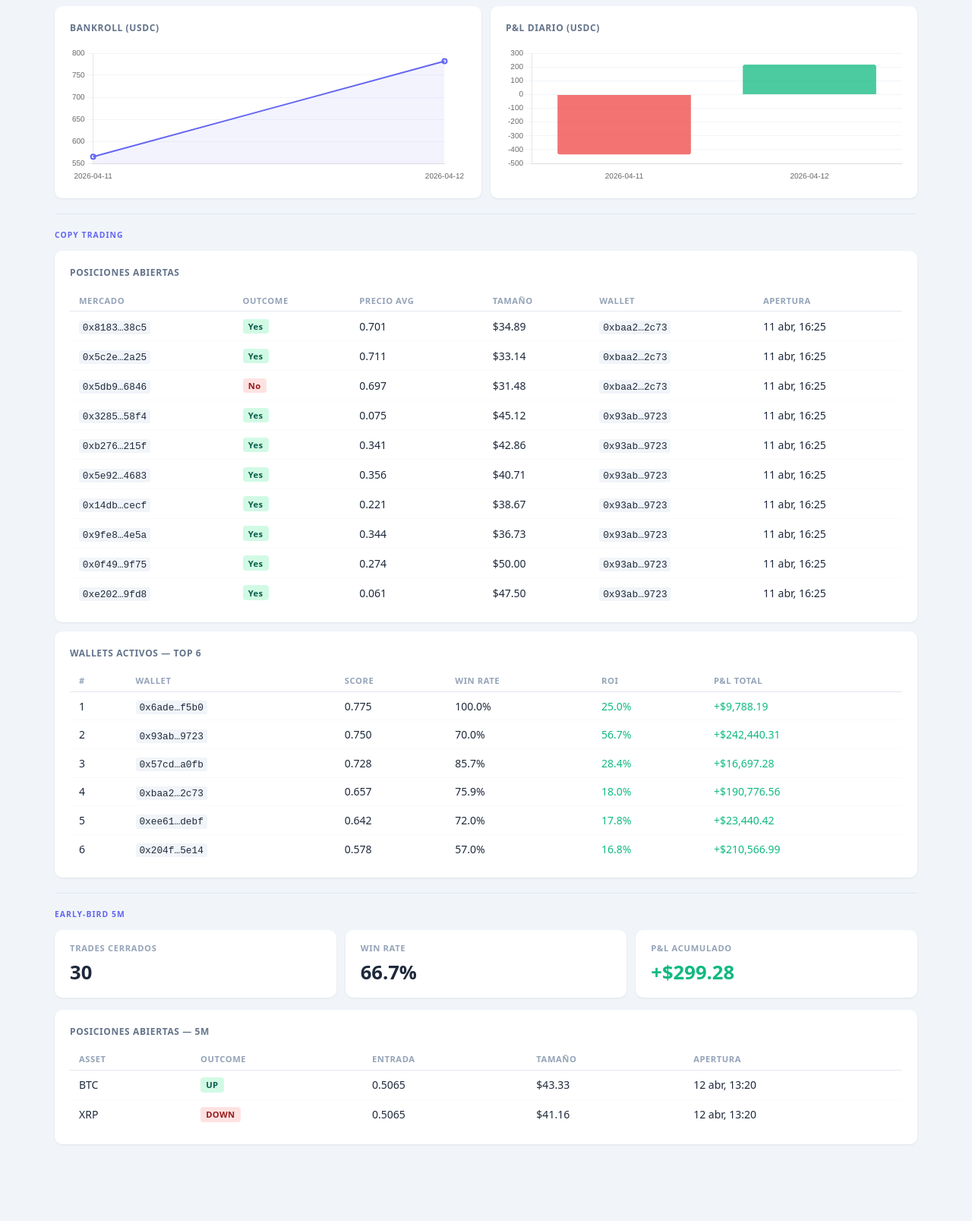
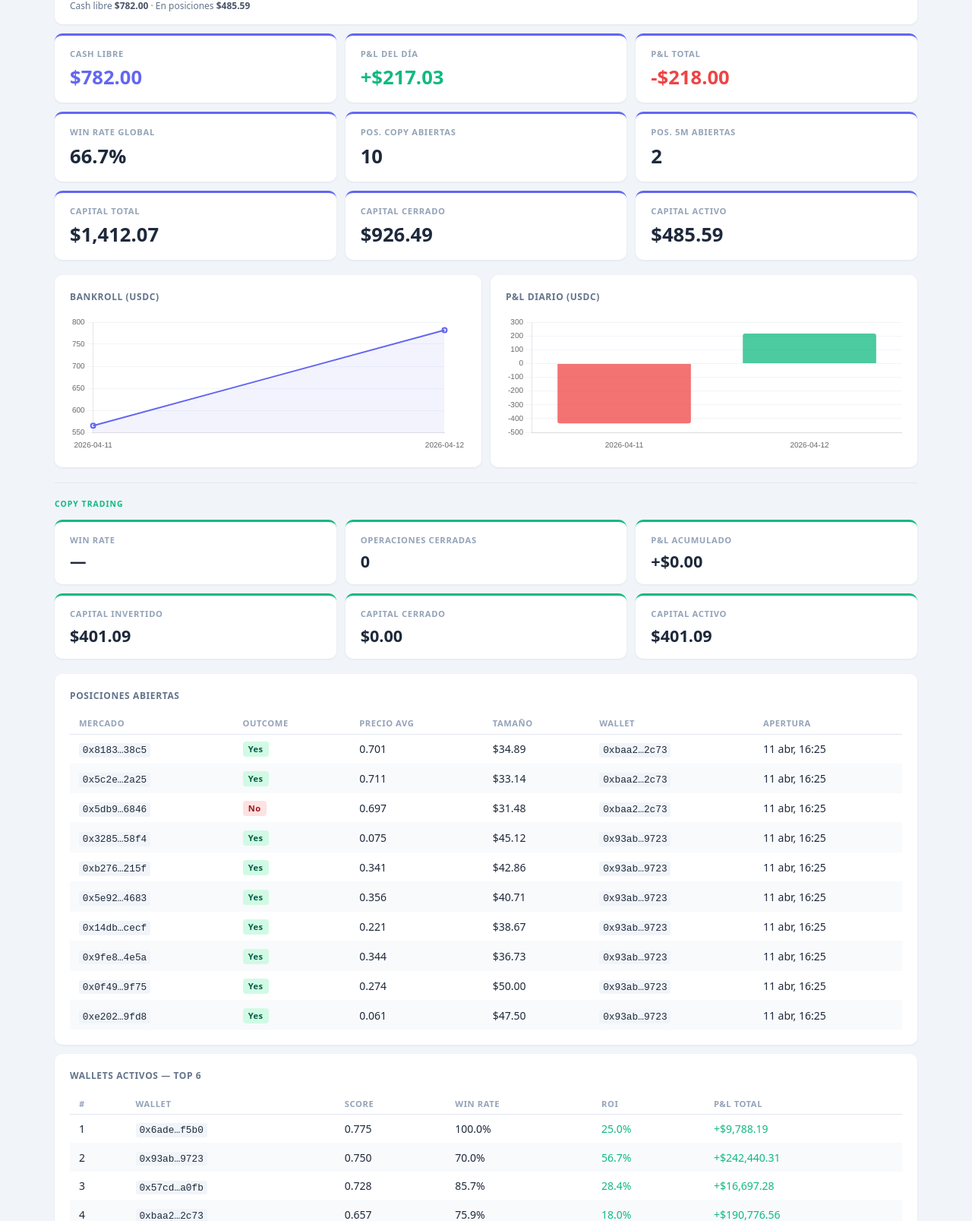
Before and after one commit to rvalero96/polymarket-copybot, a website: page docs/index.html in a window 1280 px wide. Shown: the part 174-1781 px from the top of the page at 76% size. Before the commit the page ends 1716 px from the top, so only its background shows below. Drawn offline with nearby package versions, Linux system fonts and the light colour scheme.

Commit message:
feat: redesign dashboard UI with section theming, portfolio value card, and descriptive labels
- Add hero "Valor del portfolio" card (cash + open positions) spanning full width
- Section colour theming via CSS custom properties: indigo (global), green (copy), amber (5m)
- Standardise all panels to a clean 3-column grid; remove span-2 hacks
- Both Copy Trading and Early-Bird 5m now share an identical 6-card layout
- Add pnl_total to copyStats SQL query
- Rename ambiguous cards: Bankroll→Cash libre, Win rate→Win rate global, Copy/5m positions→Pos. X abiertas, En curso→Capital activo, etc.
- Add table striped rows and hover highlight
- Win rate shows — instead of 0.0% when no trades exist

Co-Authored-By: Claude Sonnet 4.6 <noreply@anthropic.com>

```diff
--- a/docs/index.html
+++ b/docs/index.html
@@ -20,44 +20,64 @@
 
     main { max-width: 1200px; margin: 0 auto; padding: 1.5rem 2rem; }
 
+    /* ── Section theming via CSS custom properties ── */
+    .section { --accent: #6366f1; }
+    .section[data-type="copy"]   { --accent: #10b981; }
+    .section[data-type="btc5m"]  { --accent: #f59e0b; }
+
+    /* ── 3-column card grid ── */
     .cards {
       display: grid;
-      grid-template-columns: repeat(auto-fit, minmax(160px, 1fr));
+      grid-template-columns: repeat(3, 1fr);
       gap: .75rem;
       margin-bottom: 1.25rem;
     }
-    .card { background: white; border-radius: 10px; padding: 1rem 1.25rem; box-shadow: 0 1px 3px rgba(0,0,0,.07); }
+
+    .card {
+      background: white;
+      border-radius: 10px;
+      padding: 1rem 1.25rem;
+      box-shadow: 0 1px 3px rgba(0,0,0,.07);
+      border-top: 3px solid var(--accent, #e2e8f0);
+    }
     .label { font-size: .7rem; font-weight: 600; text-transform: uppercase; letter-spacing: .06em; color: #94a3b8; margin-bottom: .4rem; }
     .value { font-size: 1.6rem; font-weight: 700; color: #1e293b; }
-
+    .section:not([data-type="global"]) .value { font-size: 1.35rem; }
+    .value-accent { color: var(--accent); }
+    .card-wide { grid-column: 1 / -1; }
+    .card-hero-value { font-size: 2.4rem !important; }
+    .card-sub { font-size: .75rem; color: #64748b; margin-top: .4rem; }
+    .card-sub b { color: #475569; font-weight: 600; }
     .pos { color: #10b981; }
     .neg { color: #ef4444; }
 
+    /* ── Charts ── */
     .charts { display: grid; grid-template-columns: 1fr 1fr; gap: .75rem; margin-bottom: 1.25rem; }
     .chart-card { background: white; border-radius: 10px; padding: 1.25rem; box-shadow: 0 1px 3px rgba(0,0,0,.07); }
     .chart-card h2 { font-size: .75rem; font-weight: 600; text-transform: uppercase; letter-spacing: .05em; color: #64748b; margin-bottom: 1rem; }
     .chart-wrap { position: relative; height: 180px; }
 
+    /* ── Tables ── */
     .table-card { background: white; border-radius: 10px; padding: 1.25rem; box-shadow: 0 1px 3px rgba(0,0,0,.07); margin-bottom: .75rem; }
     .table-card h2 { font-size: .75rem; font-weight: 600; text-transform: uppercase; letter-spacing: .05em; color: #64748b; margin-bottom: .875rem; }
-
     table { width: 100%; border-collapse: collapse; }
     th { text-align: left; padding: .4rem .75rem; font-size: .7rem; text-transform: uppercase; letter-spacing: .05em; color: #94a3b8; border-bottom: 1px solid #e2e8f0; white-space: nowrap; }
     td { padding: .55rem .75rem; border-bottom: 1px solid #f8fafc; }
     tr:last-child td { border-bottom: none; }
+    tr:nth-child(even) td { background: #f8fafc; }
+    tr:hover td { background: #f1f5f9; }
     code { font-family: 'SF Mono', 'Fira Code', monospace; font-size: .8rem; background: #f1f5f9; padding: .1rem .3rem; border-radius: 3px; }
-
     .badge { display: inline-block; padding: .15rem .45rem; border-radius: 4px; font-size: .7rem; font-weight: 700; letter-spacing: .03em; }
     .badge-yes { background: #d1fae5; color: #065f46; }
     .badge-no  { background: #fee2e2; color: #991b1b; }
-
     .empty { color: #94a3b8; font-style: italic; padding: 1.5rem; text-align: center; }
     a { color: inherit; text-decoration: none; }
     a:hover code { background: #e2e8f0; }
 
+    /* ── Section dividers ── */
     .section-header {
       font-size: .65rem; font-weight: 700; text-transform: uppercase;
-      letter-spacing: .1em; color: #6366f1;
+      letter-spacing: .1em; color: var(--accent, #6366f1);
       border-top: 1px solid #e2e8f0; padding-top: 1.25rem;
       margin: 1.25rem 0 .875rem;
     }
@@ -65,25 +85,32 @@
     @media (max-width: 700px) {
       main { padding: 1rem; }
       .charts { grid-template-columns: 1fr; }
+      .cards { grid-template-columns: repeat(2, 1fr); }
     }
   </style>
 </head>
 <body>
   <header>
     <h1>Polymarket Copybot <span>paper trading</span></h1>
-    <div class="updated">Actualizado: 12 abr 2026, 15:46</div>
+    <div class="updated">Actualizado: 12 abr 2026, 17:08</div>
   </header>
 
   <main>
+    <div class="section" data-type="global">
     <div class="cards">
-
-    <div class="card">
-      <div class="label">Bankroll</div>
-      <div class="value ">$782.00</div>
+      <div class="card card-wide">
+        <div class="label">Valor del portfolio</div>
+        <div class="value value-accent card-hero-value">$1,267.59</div>
+        <div class="card-sub">Cash libre <b>$782.00</b> · En posiciones <b>$485.59</b></div>
       </div>
 
   <div class="card">
-      <div class="label">P&amp;L hoy</div>
+    <div class="label">Cash libre</div>
+    <div class="value value-accent">$782.00</div>
+  </div>
+
+  <div class="card">
+    <div class="label">P&amp;L del día</div>
     <div class="value pos">+$217.03</div>
   </div>
 
@@ -93,18 +120,34 @@
   </div>
 
   <div class="card">
-      <div class="label">Win rate</div>
-      <div class="value ">0.0%</div>
+    <div class="label">Win rate global</div>
+    <div class="value ">66.7%</div>
   </div>
 
   <div class="card">
-      <div class="label">Copy positions</div>
+    <div class="label">Pos. copy abiertas</div>
     <div class="value ">10</div>
   </div>
 
   <div class="card">
-      <div class="label">5m positions</div>
+    <div class="label">Pos. 5m abiertas</div>
     <div class="value ">2</div>
+  </div>
+
+  <div class="card">
+    <div class="label">Capital total</div>
+    <div class="value ">$1,412.07</div>
+  </div>
+
+  <div class="card">
+    <div class="label">Capital cerrado</div>
+    <div class="value ">$926.49</div>
+  </div>
+
+  <div class="card">
+    <div class="label">Capital activo</div>
+    <div class="value ">$485.59</div>
+  </div>
     </div>
   </div>
 
@@ -119,15 +162,47 @@
       </div>
     </div>
 
+    <div class="section" data-type="copy">
       <div class="section-header">Copy Trading</div>
+      <div class="cards">
 
+  <div class="card">
+    <div class="label">Win rate</div>
+    <div class="value ">—</div>
+  </div>
+
+  <div class="card">
+    <div class="label">Operaciones cerradas</div>
+    <div class="value ">0</div>
+  </div>
+
+  <div class="card">
+    <div class="label">P&amp;L acumulado</div>
+    <div class="value ">+$0.00</div>
+  </div>
+
+  <div class="card">
+    <div class="label">Capital invertido</div>
+    <div class="value ">$401.09</div>
+  </div>
+
+  <div class="card">
+    <div class="label">Capital cerrado</div>
+    <div class="value ">$0.00</div>
+  </div>
+
+  <div class="card">
+    <div class="label">Capital activo</div>
+    <div class="value ">$401.09</div>
+  </div>
+  </div>
       <div class="table-card">
         <h2>Posiciones abiertas</h2>
         <table>
     <thead><tr><th>Mercado</th><th>Outcome</th><th>Precio avg</th><th>Tamaño</th><th>Wallet</th><th>Apertura</th></tr></thead>
     <tbody>
     <tr>
-      <td><a href="https://polymarket.com/event/iran-x-israelus-conflict-ends-by" target="_blank" rel="noopener"><code>0x8183…38c5</code></a></td>
+      <td><code>0x8183…38c5</code></td>
       <td><span class="badge badge-yes">Yes</span></td>
       <td>0.701</td>
       <td>$34.89</td>
@@ -135,7 +210,7 @@
       <td>11 abr, 16:25</td>
     </tr>
     <tr>
-      <td><a href="https://polymarket.com/event/iran-x-israelus-conflict-ends-by" target="_blank" rel="noopener"><code>0x5c2e…2a25</code></a></td>
+      <td><code>0x5c2e…2a25</code></td>
       <td><span class="badge badge-yes">Yes</span></td>
       <td>0.711</td>
       <td>$33.14</td>
@@ -143,7 +218,7 @@
       <td>11 abr, 16:25</td>
     </tr>
     <tr>
-      <td><a href="https://polymarket.com/event/will-the-us-invade-iran-before-2027" target="_blank" rel="noopener"><code>0x5db9…6846</code></a></td>
+      <td><code>0x5db9…6846</code></td>
       <td><span class="badge badge-no">No</span></td>
       <td>0.697</td>
       <td>$31.48</td>
@@ -151,7 +226,7 @@
       <td>11 abr, 16:25</td>
     </tr>
     <tr>
-      <td><a href="https://polymarket.com/event/will-the-us-officially-declare-war-on-iran-by" target="_blank" rel="noopener"><code>0x3285…58f4</code></a></td>
+      <td><code>0x3285…58f4</code></td>
       <td><span class="badge badge-yes">Yes</span></td>
       <td>0.075</td>
       <td>$45.12</td>
@@ -159,7 +234,7 @@
       <td>11 abr, 16:25</td>
     </tr>
     <tr>
-      <td><a href="https://polymarket.com/event/bitcoin-vs-gold-vs-sp-500-in-2026" target="_blank" rel="noopener"><code>0xb276…215f</code></a></td>
+      <td><code>0xb276…215f</code></td>
       <td><span class="badge badge-yes">Yes</span></td>
       <td>0.341</td>
       <td>$42.86</td>
@@ -167,7 +242,7 @@
       <td>11 abr, 16:25</td>
     </tr>
     <tr>
-      <td><a href="https://polymarket.com/event/which-teams-will-make-the-nba-playoffs-138" target="_blank" rel="noopener"><code>0x5e92…4683</code></a></td>
+      <td><code>0x5e92…4683</code></td>
       <td><span class="badge badge-yes">Yes</span></td>
       <td>0.356</td>
       <td>$40.71</td>
@@ -175,7 +250,7 @@
       <td>11 abr, 16:25</td>
     </tr>
     <tr>
-      <td><a href="https://polymarket.com/event/nba-eastern-conference-champion-442" target="_blank" rel="noopener"><code>0x14db…cecf</code></a></td>
+      <td><code>0x14db…cecf</code></td>
       <td><span class="badge badge-yes">Yes</span></td>
       <td>0.221</td>
       <td>$38.67</td>
@@ -183,7 +258,7 @@
       <td>11 abr, 16:25</td>
     </tr>
     <tr>
-      <td><a href="https://polymarket.com/event/nba-rookie-of-the-year-873" target="_blank" rel="noopener"><code>0x9fe8…4e5a</code></a></td>
+      <td><code>0x9fe8…4e5a</code></td>
       <td><span class="badge badge-yes">Yes</span></td>
       <td>0.344</td>
       <td>$36.73</td>
@@ -191,7 +266,7 @@
       <td>11 abr, 16:25</td>
     </tr>
     <tr>
-      <td><a href="https://polymarket.com/event/democratic-presidential-nominee-2028" target="_blank" rel="noopener"><code>0x0f49…9f75</code></a></td>
+      <td><code>0x0f49…9f75</code></td>
       <td><span class="badge badge-yes">Yes</span></td>
       <td>0.274</td>
       <td>$50.00</td>
@@ -199,7 +274,7 @@
       <td>11 abr, 16:25</td>
     </tr>
     <tr>
-      <td><a href="https://polymarket.com/event/2026-nba-champion" target="_blank" rel="noopener"><code>0xe202…9fd8</code></a></td>
+      <td><code>0xe202…9fd8</code></td>
       <td><span class="badge badge-yes">Yes</span></td>
       <td>0.061</td>
       <td>$47.50</td>
@@ -208,7 +283,6 @@
     </tr></tbody>
   </table>
       </div>
-
       <div class="table-card">
         <h2>Wallets activos — top 6</h2>
         <table>
@@ -216,7 +290,7 @@
     <tbody>
     <tr>
       <td>1</td>
-      <td><code>0x6ade…f5b0</code></td>
+      <td><a href="https://polymarket.com/profile/0x6ade597c0e2b43c0bf3542cada8a5e330d73f5b0" target="_blank" rel="noopener"><code>0x6ade…f5b0</code></a></td>
       <td>0.775</td>
       <td>100.0%</td>
       <td class="pos">25.0%</td>
@@ -232,7 +306,7 @@
     </tr>
     <tr>
       <td>3</td>
-      <td><code>0x57cd…a0fb</code></td>
+      <td><a href="https://polymarket.com/profile/0x57cd939930fd119067ca9dc42b22b3e15708a0fb" target="_blank" rel="noopener"><code>0x57cd…a0fb</code></a></td>
       <td>0.728</td>
       <td>85.7%</td>
       <td class="pos">28.4%</td>
@@ -240,7 +314,7 @@
     </tr>
     <tr>
       <td>4</td>
-      <td><code>0xbaa2…2c73</code></td>
+      <td><a href="https://polymarket.com/profile/0xbaa2bcb5439e985ce4ccf815b4700027d1b92c73" target="_blank" rel="noopener"><code>0xbaa2…2c73</code></a></td>
       <td>0.657</td>
       <td>75.9%</td>
       <td class="pos">18.0%</td>
@@ -248,7 +322,7 @@
     </tr>
     <tr>
       <td>5</td>
-      <td><code>0xee61…debf</code></td>
+      <td><a href="https://polymarket.com/profile/0xee613b3fc183ee44f9da9c05f53e2da107e3debf" target="_blank" rel="noopener"><code>0xee61…debf</code></a></td>
       <td>0.642</td>
       <td>72.0%</td>
       <td class="pos">17.8%</td>
@@ -256,7 +330,7 @@
     </tr>
     <tr>
       <td>6</td>
-      <td><code>0x204f…5e14</code></td>
+      <td><a href="https://polymarket.com/profile/0x204f72f35326db932158cba6adff0b9a1da95e14" target="_blank" rel="noopener"><code>0x204f…5e14</code></a></td>
       <td>0.578</td>
       <td>57.0%</td>
       <td class="pos">16.8%</td>
@@ -264,13 +338,41 @@
     </tr></tbody>
   </table>
       </div>
+    </div>
 
+    <div class="section" data-type="btc5m">
+      <div class="section-header">Early-Bird 5m</div>
+      <div class="cards">
 
-    <div class="section-header">Early-Bird 5m</div>
-    <div class="cards" style="margin-bottom:1rem">
-      <div class="card"><div class="label">Trades cerrados</div><div class="value">30</div></div>
-      <div class="card"><div class="label">Win rate</div><div class="value">66.7%</div></div>
-      <div class="card"><div class="label">P&amp;L acumulado</div><div class="value pos">+$299.28</div></div>
+  <div class="card">
+    <div class="label">Win rate</div>
+    <div class="value ">66.7%</div>
+  </div>
+
+  <div class="card">
+    <div class="label">Operaciones cerradas</div>
+    <div class="value ">30</div>
+  </div>
+
+  <div class="card">
+    <div class="label">P&amp;L acumulado</div>
+    <div class="value pos">+$299.28</div>
+  </div>
+
+  <div class="card">
+    <div class="label">Capital invertido</div>
+    <div class="value ">$1,010.98</div>
+  </div>
+
+  <div class="card">
+    <div class="label">Capital cerrado</div>
+    <div class="value ">$926.49</div>
+  </div>
+
+  <div class="card">
+    <div class="label">Capital activo</div>
+    <div class="value ">$84.50</div>
+  </div>
   </div>
       <div class="table-card">
         <h2>Posiciones abiertas — 5m</h2>
@@ -282,16 +384,18 @@
         <td><span class="badge badge-yes">UP</span></td>
         <td>0.5065</td>
         <td>$43.33</td>
-          <td>12 abr, 13:20</td>
+        <td>12 abr, 15:20</td>
       </tr>
       <tr>
         <td>XRP</td>
         <td><span class="badge badge-no">DOWN</span></td>
         <td>0.5065</td>
         <td>$41.16</td>
-          <td>12 abr, 13:20</td>
-        </tr></tbody>
+        <td>12 abr, 15:20</td>
+      </tr>
+    </tbody>
   </table>
+      </div>
     </div>
   </main>
 
```
Also changed, not shown: src/reports/dashboard.js (+120 -85 lines). Lines whose indentation alone changed are shown as unchanged.
